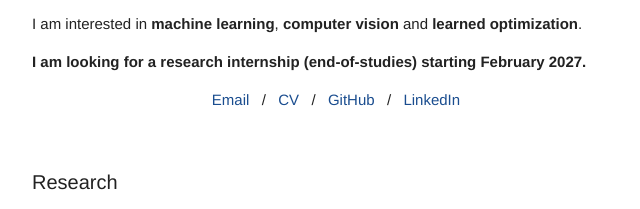
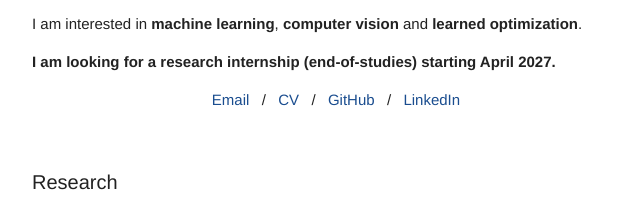
Before and after one commit to TheoBeille/theobeille.github.io, a plain HTML site: page index.html in a window 1280 px wide. Shown: the part 236-445 px from the top of the page, 198-838 px from the left. Drawn offline with Linux system fonts and the light colour scheme.

Commit message:
Update internship start date to April 2027

```diff
--- a/index.html
+++ b/index.html
@@ -41,7 +41,7 @@
       <p>Previously, I was a visiting researcher at <a href="https://www.kth.se/">KTH Royal Institute of Technology</a> in Stockholm,
          working with Prof. Ozan Öktem on learned optimization for medical imaging.</p>
       <p>I am interested in <b>machine learning</b>, <b>computer vision</b> and <b>learned optimization</b>.</p>
-      <p><b>I am looking for a research internship (end-of-studies) starting February 2027.</b></p>
+      <p><b>I am looking for a research internship (end-of-studies) starting April 2027.</b></p>
       <p class="links">
         <a href="mailto:theo.beille@ensta-paris.fr">Email</a> &nbsp;/&nbsp;
         <a href="cv.pdf">CV</a> &nbsp;/&nbsp;
```
